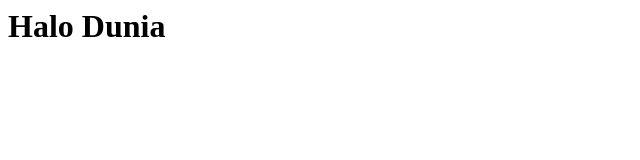
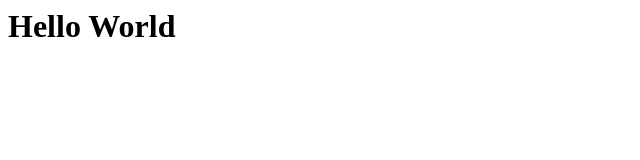
Before and after one commit to DGxy24/belajar-kolaborasi, a plain HTML site: page index.html in a window 1280 px wide. Shown: the whole page, without its empty margins (0-640 px from the left). Drawn offline with Linux system fonts and the light colour scheme.

Commit message:
ubah index.html

```diff
--- a/index.html
+++ b/index.html
@@ -3,6 +3,6 @@
         <title>Belajar GIT</title>
     </head>
     <body>
-        <h1>Halo Dunia</h1>
+        <h1>Hello World</h1>
     </body>
 </html>
```
